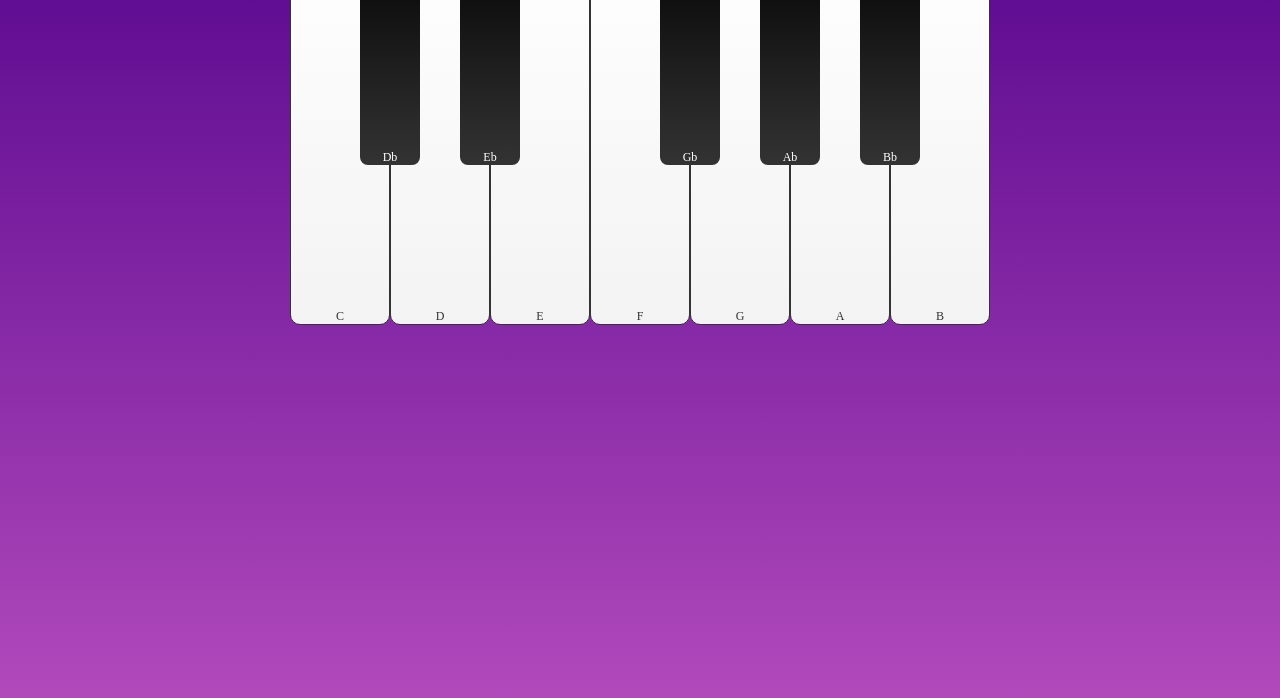
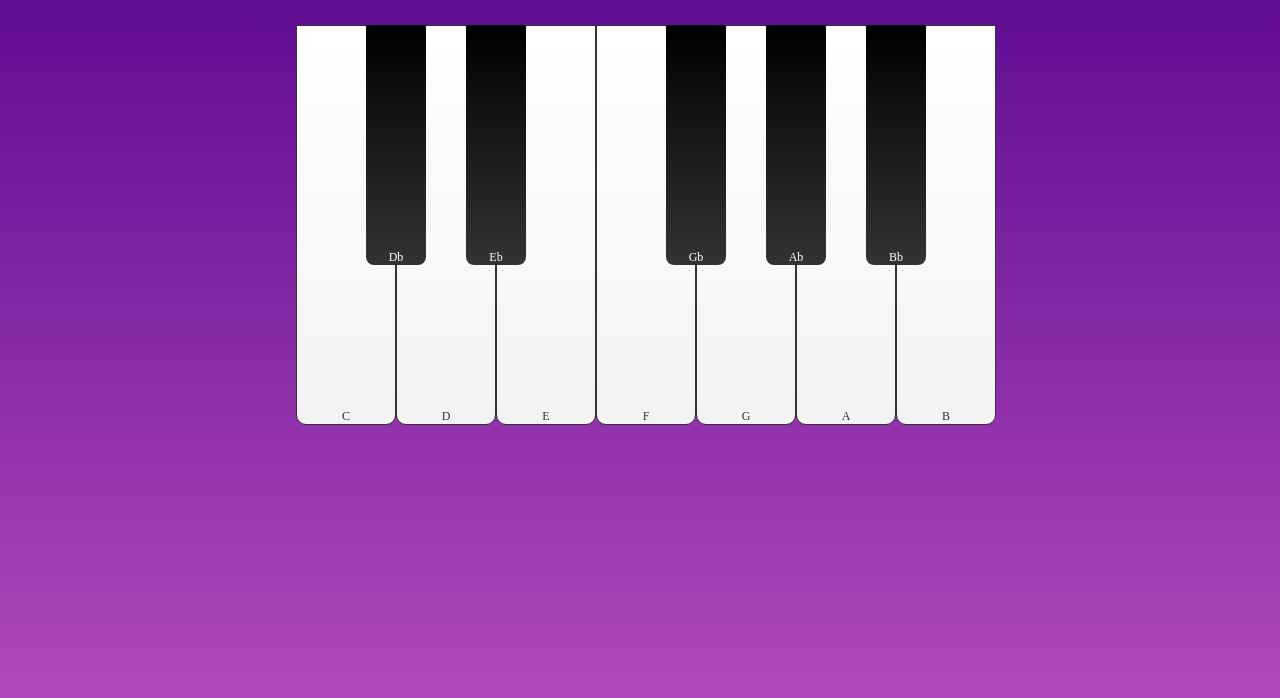
Before and after one commit to Parmar-Sahil/Piano, a plain HTML site: page index.html in a window 1280 px wide. Shown: the part 152-850 px from the top of the page. Drawn offline with Linux system fonts and the light colour scheme.

Commit message:
Flexible

```diff
--- a/style.css
+++ b/style.css
@@ -28,6 +28,10 @@ h1{
 
 .piano{
     display: flex;
+    width: 60%;
+    margin-top: 200px;
+    margin-left: 80px;
+
 
 }
 
```
